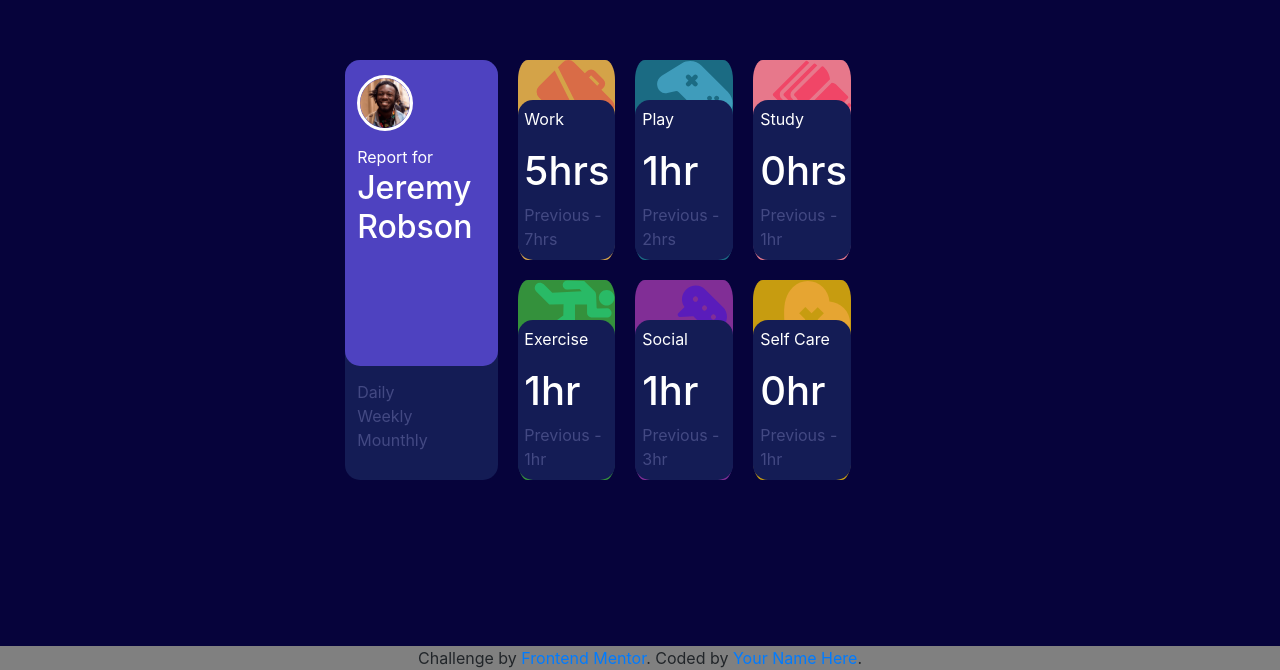
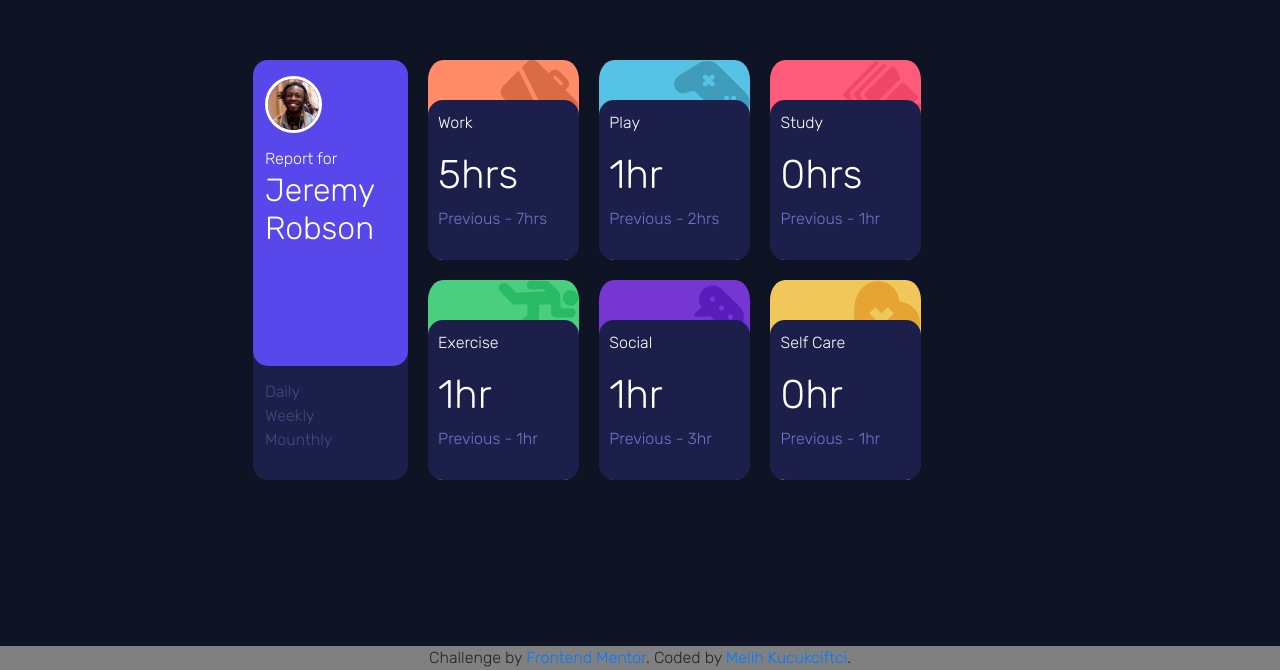
Before and after one commit to melih164/time-tracking-dashboard-main, a plain HTML site: page index.html in a window 1280 px wide. Shown: the part 130-800 px from the top of the page. Drawn offline with nearby package versions, Linux system fonts and the light colour scheme.

Commit message:
exact colours picked, size of container changed

```diff
--- a/index.html
+++ b/index.html
@@ -9,6 +9,9 @@
   <link rel="icon" type="image/png" sizes="32x32" href="./images/favicon-32x32.png">
 
   <title>Frontend Mentor | Time tracking dashboard</title>
+  <link rel="preconnect" href="https://fonts.googleapis.com">
+<link rel="preconnect" href="https://fonts.gstatic.com" crossorigin>
+<link href="https://fonts.googleapis.com/css2?family=Rubik:wght@300&display=swap" rel="stylesheet">
   <link rel="stylesheet" href="https://cdn.jsdelivr.net/npm/bootstrap@4.3.1/dist/css/bootstrap.min.css"
     integrity="sha384-ggOyR0iXCbMQv3Xipma34MD+dH/1fQ784/j6cY/iJTQUOhcWr7x9JvoRxT2MZw1T" crossorigin="anonymous">
   <link rel="stylesheet" href="style.css">
@@ -16,8 +19,8 @@
 
 <body>
   <main class="flex-container">
-    <div class="flex-item col-lg-6">
-      <div class="jeremy col-lg-3  ">
+    <div class="flex-item col-lg-9">
+      <div class="jeremy col-lg-2 col-md-6">
         <div class="jeremyAlt">
           <img class="img1" src="images/image-jeremy.png" alt="">
           <p style="margin: 0; color: white;">Report for</p>
@@ -30,63 +33,63 @@
         </div>
 
       </div>
-      <div class="stats col-lg-8 ">
-        <div class="col-sm-12 col-lg-3  rutine " style="background-color: rgb(212, 163, 72);">
+      <div class="stats col-lg-8  col-md-6">
+        <div class="col-sm-12 col-lg-3  rutine " style="background-color:hsl(15, 100%, 70%) ;">
           <img src="images/icon-work.svg" style="position: absolute; right: 0; ">
           <div class="work">
             <p style="color: white;"> Work </p>
             <h1 class="workHour" style="color: white;">5hrs</h1>
-            <p class="prevWorkHour" style="color: #434983;">Previous - 7hrs</p>
+            <p class="prevWorkHour" style="color:  hsl(235, 45%, 61%);">Previous - 7hrs</p>
           </div>
 
         </div>
-        <div class="col-sm-12 col-lg-3  rutine" style="background-color: rgb(27, 107, 131);" >
+        <div class="col-sm-12 col-lg-3  rutine" style="background-color: hsl(195, 74%, 62%);" >
           <img src="images/icon-play.svg" style="position: absolute; right: 0;">
           <div class="work">
             <p style="color: white;"> Play </p>
             <h1 class="playHour" style="color: white;">1hr</h1>
             <!-- daily -->
-            <p class="prevPlayHour" style="color: #434983;">Previous - 2hrs</p>
+            <p class="prevPlayHour" style="color:  hsl(235, 45%, 61%);">Previous - 2hrs</p>
             <!-- daily -->
           </div>
         </div>
-        <div class="col-sm-12 col-lg-3  rutine" style="background-color: rgb(231, 120, 139);" >
+        <div class="col-sm-12 col-lg-3  rutine" style="background-color: hsl(348, 100%, 68%);" >
           <img src="images/icon-study.svg" style="position: absolute; right: 0;">
           <div class="work">
           <p style="color: white;"> Study </p>
           <h1 class="studyHour" style="color: white;">0hrs</h1>
           <!-- daily -->
-          <p class="prevStudyHour" style="color: #434983;">Previous - 1hr</p>
+          <p class="prevStudyHour" style="color:  hsl(235, 45%, 61%);">Previous - 1hr</p>
           <!-- daily -->
         </div>
         </div>
-        <div class=" col-sm-12  col-lg-3  rutine"  style="background-color: rgb(52, 145, 60);" >
+        <div class=" col-sm-12  col-lg-3  rutine"  style="background-color: hsl(145, 58%, 55%);" >
           <img src="images/icon-exercise.svg" style="position: absolute; right: 0;">
           <div class="work">
           <p style="color: white;"> Exercise </p>
           <h1 class="exerciseHour" style="color: white;">1hr</h1>
           <!-- daily -->
-          <p class="prevExerciseHour" style="color: #434983;">Previous - 1hr</p>
+          <p class="prevExerciseHour" style="color:  hsl(235, 45%, 61%);">Previous - 1hr</p>
           <!-- daily -->
         </div>
         </div>
-        <div class="col-sm-12  col-lg-3 rutine" style="background-color: rgb(129, 46, 150);" >
+        <div class="col-sm-12  col-lg-3 rutine" style="background-color: hsl(264, 64%, 52%);" >
           <img src="images/icon-social.svg" style="position: absolute; right: 0;">
           <div class="work">
           <p style="color: white;"> Social </p>
           <h1 class="socialHour" style="color: white;">1hr</h1>
           <!-- daily -->
-          <p class="prevSocialHour" style="color: #434983;">Previous - 3hr</p>
+          <p class="prevSocialHour" style="color:  hsl(235, 45%, 61%);">Previous - 3hr</p>
           <!-- daily -->
         </div>
         </div>
-        <div class=" col-sm-12  col-lg-3 rutine" style="background-color: rgb(199, 156, 16);"  >
+        <div class=" col-sm-12  col-lg-3 rutine" style="background-color: hsl(43, 84%, 65%);"  >
           <img src="images/icon-self-care.svg" style="position: absolute; right: 0;">
           <div class="work">
           <p style="color: white;"> Self Care </p>
           <h1 class="selfcareHour" style="color: white;">0hr</h1>
           <!-- daily -->
-          <p class="prevSelfcareHour" style="color: #434983;">Previous - 1hr</p>
+          <p class="prevSelfcareHour" style="color:  hsl(235, 45%, 61%);">Previous - 1hr</p>
           <!-- daily -->
         </div>
         </div>
@@ -95,7 +98,7 @@
   </main>
   <footer class="footer">
     Challenge by <a href="https://www.frontendmentor.io?ref=challenge" target="_blank">Frontend Mentor</a>.
-    Coded by <a href="#">Your Name Here</a>.
+    Coded by <a href="#">Melih Kucukciftci</a>.
   </footer>
 
   <script src="https://code.jquery.com/jquery-3.3.1.slim.min.js"
--- a/style.css
+++ b/style.css
@@ -1,5 +1,6 @@
 body {
-    background-color: rgb(6, 3, 59);
+    background-color:  hsl(226, 43%, 10%);
+    font-family: 'Rubik', sans-serif;
 }
 
 footer {
@@ -28,12 +29,13 @@ footer {
 
  min-height: 100vh;
  align-items: center;
+ justify-content: center;
 
 }
 
 .jeremy {
 
-    background-color: #141c55;
+    background-color: hsl(235, 46%, 20%);
     height: 420px;
     margin-right: 10px;
     margin-left: 10px;
@@ -45,7 +47,7 @@ footer {
 
 .jeremyAlt {
 
-    background-color: #4e42c0;
+    background-color: hsl(246, 80%, 60%);
     height: 306px;
     border-radius: 15px;
     padding-left: 8%;
@@ -59,7 +61,7 @@ footer {
 }
 
 .stats{
-    background-color: rgb(6, 3, 59);
+    background-color:  hsl(226, 43%, 10%);
     display: flex;
     flex-wrap: wrap;
     padding-left: 0;
@@ -70,7 +72,7 @@ footer {
     height: 200px;
     margin: 10px;
     border-radius: 10%;
-    background-color: rgb(176, 202, 59);
+
     padding-left: 0;
     padding-right: 0;
 
@@ -78,7 +80,7 @@ footer {
 }
 
 .work {
-    background-color: #141c55;
+    background-color: hsl(235, 46%, 20%);
     width: 100%;
     position: absolute;
     bottom: 0;
```
